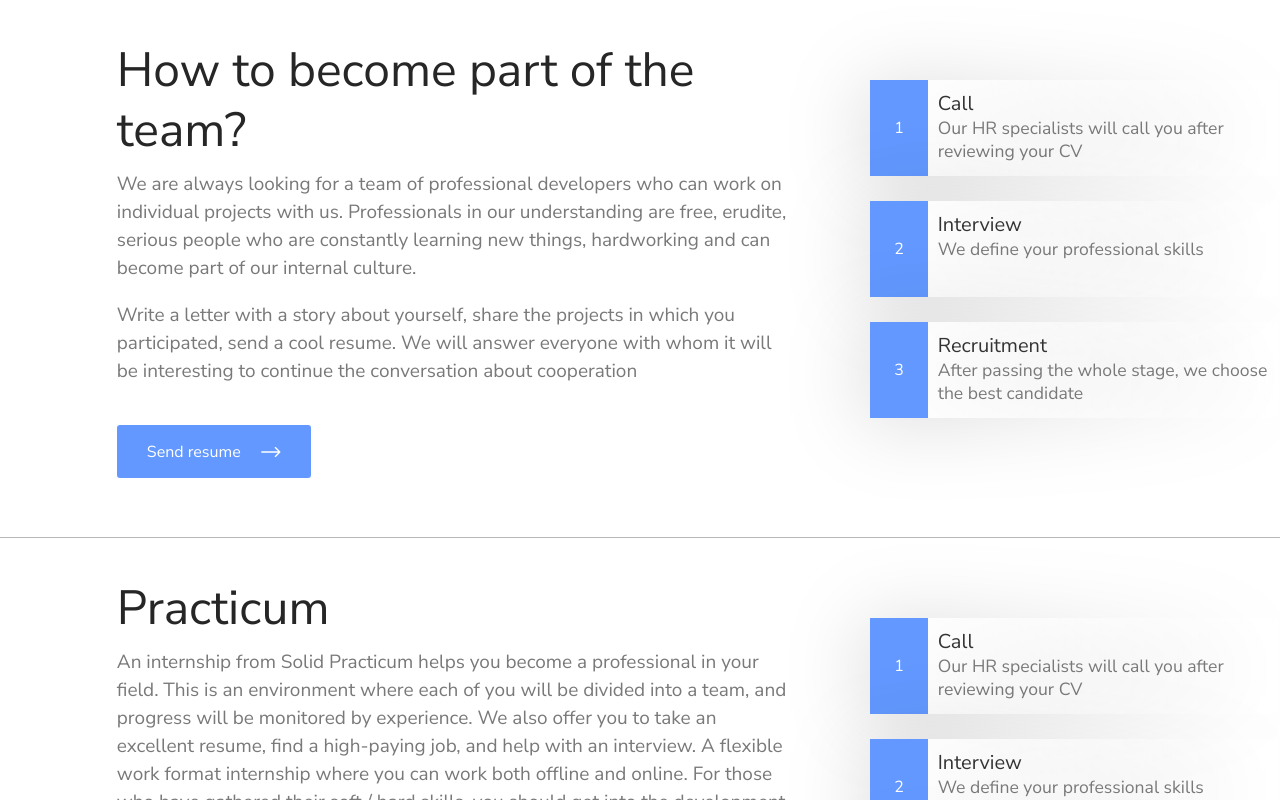
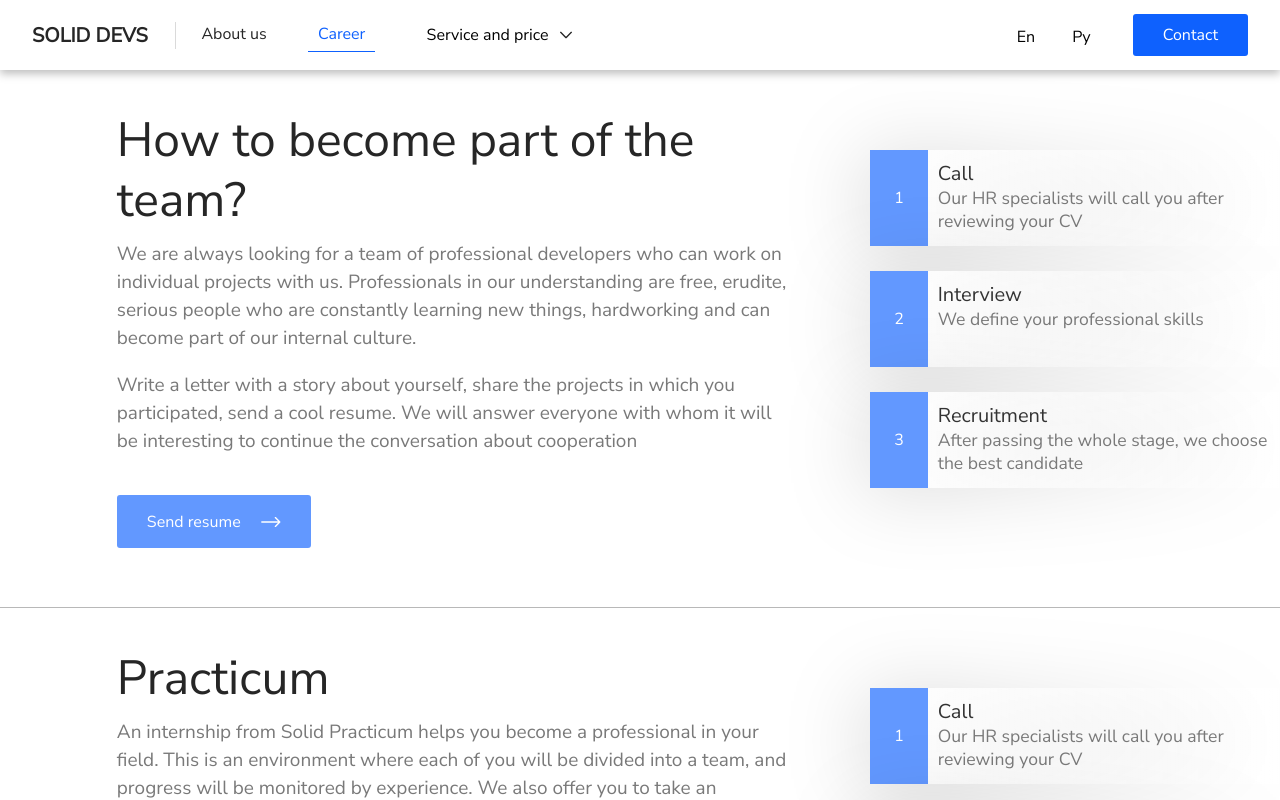
Before and after one commit to SolidDevs/solid-devs, a Next.js app: page /carier in a window 1280 px wide. Shown: the top 800 px of the page. Built offline with nearby package versions, Linux system fonts and the light colour scheme.

Commit message:
fix/header

```diff
--- a/public/assets/locales/en.json
+++ b/public/assets/locales/en.json
@@ -4,12 +4,13 @@
   "header" : {
     "about" : "About us",
     "career" : "Career",
-    "service" : "Service" ,
-    "languageRu" :  "Ru",
-    "languageEn" :  "En",
-    "languageFullRu" :  "Russia",
-    "languageFullEn" :  "English",
-    "button" : "Contact"
+    "service" : "Service and price" ,
+    "button" : "Contact",
+    "our_services" : "Our service",
+    "mvp" : "Development of MVP applications",
+    "ux-ui" : " UX/UI design services",
+    "mobile" : "Mobile application development",
+    "chat" : "Chat application development"
   },
   "itProjects": {
     "title__crypto": "Crypto and blockchain",
--- a/public/assets/locales/ru.json
+++ b/public/assets/locales/ru.json
@@ -10,11 +10,12 @@
     "about" : "О нас",
     "career" : "Карьера",
     "service" : "Услуги и цены",
-    "languageRu" :  "Рус",
-    "languageEn" :  "Англ",
-    "languageFullRu" :  "Русский",
-    "languageFullEn" :  "Английский",
-    "button" : "Связаться"
+    "button" : "Связаться",
+    "our_services" : "Наши услуги",
+    "mvp" : "Разработка MVP приложений",
+    "ux-ui" : "Услуги UX/UI дизайна",
+    "mobile" : "Разработка мобильных приложений",
+    "chat" : "Разработка приложений для чата"
   },
   "serviceBlock": {
     "title": "Услуги по разработке программного обеспечения, на которых мы надираем задницы",
--- a/src/components/Header/Header.jsx
+++ b/src/components/Header/Header.jsx
@@ -7,56 +7,28 @@ import { useRouter } from "next/router";
 import Button from "../Button/Button";
 import i18n from "i18next";
 import { navs } from "@/constants/header";
+import { modal_navs } from "@/constants/header";
 
 const Header = () => {
-  const { t } = i18n;
-  const [isOpen, setIsOpen] = useState(false);
-  const [isRussianLanguage, setIsRussianLanguage] = useState(false);
+  const { t ,language } = i18n;
+  const [isModalOpen, setIsModalOpen] = useState(false);
+  const [lan ,setLan] = useState(false)
   const { route } = useRouter();
-  const handleClick = () => setIsOpen(!isOpen);
+  const handleClick = () => setIsModalOpen(!isModalOpen);
   const change = () => {
-    setIsOpen(!isOpen);
-    setIsRussianLanguage(!isRussianLanguage);
-    i18n.changeLanguage(isRussianLanguage ? "en" : "ru");
+    i18n.changeLanguage( !lan ? "ru" : "en");
   };
-
-  const language = useMemo(
-    () => (isRussianLanguage ? t("header.languageRu") : t("header.languageEn")),
-    [isRussianLanguage]
-  );
-  const languageFull = useMemo(
-    () =>
-      isRussianLanguage
-        ? t("header.languageFullRu")
-        : t("header.languageFullEn"),
-    [isRussianLanguage]
-  );
-  const languageSecondFull = useMemo(
-    () =>
-      !isRussianLanguage
-        ? t("header.languageFullRu")
-        : t("header.languageFullEn"),
-    [isRussianLanguage]
-  );
-  const languageSelect = useMemo(() => {
-    return (
-      isOpen && (
-        <label
-          className={scss.header__select}
-          style={{ right: isRussianLanguage ? "200px" : "177px" }}
-        >
-          <p onClick={change}>{languageSecondFull}</p>
-          <p>{languageFull}</p>
-        </label>
-      )
-    );
-  }, [isOpen]);
-
+  const ru = () => {
+    setLan(true)
+    change()
+  }
+  const en = () => {
+    setLan(false)
+    change()
+  }
   const headerNavs = useMemo(
     () =>
-      navs.map(
-        ({ link, text }) => (
-          (
+      navs.map(({ link, text }) => (
         <Link
           key={link}
           href={link}
@@ -68,11 +40,29 @@ const Header = () => {
         >
           <p>{t(text)}</p>
         </Link>
+      )),
+    [route,language]
+  );
+
+  const modal__navs = useMemo(() =>
+    modal_navs.map(({ text, link }) => (
+      <Link key={link} href={link} className={scss.modal__nav}>
+        {t(text)}
+      </Link>
+    )),[language]
+  );
+  const modal = useMemo(() => {
+    return (
+      isModalOpen && (
+        <section className={scss.modal} onClick={handleClick}>
+          <main onClick={event => event.stopPropagation()}>
+            <h2>{t("header.our_services")}</h2>
+            <nav>{modal__navs}</nav>
+          </main>
+        </section>
       )
-        )
-      ),
-    [route, isOpen]
     );
+  }, [isModalOpen,language]);
 
   return (
     <section className={scss.header}>
@@ -80,18 +70,26 @@ const Header = () => {
         <Link href={"/"}>
           <span className={scss.header__title}>SOLID DEVS</span>
         </Link>
-        <nav className={scss.header__navs}>{headerNavs}</nav>
+        <nav className={scss.header__navs}>
+          {headerNavs}
+          <label
+            className={scss.header__option}
+            onClick={handleClick}
+            style={{background : isModalOpen ? "#F5F5F5" : "$white"}}
+          >
+            <p>{t("header.service")}</p>
+            <Image src={arrow} alt="arrow" width={16} height={8} />
+          </label>
+        </nav>
       </aside>
       <aside className={scss.header_right}>
-        <div className={scss.header__language} onClick={handleClick}>
-          <p style={{ marginRight: isRussianLanguage ? "40px" : "45px" }}>
-            {language}
-          </p>
-          <Image src={arrow} alt="arrow" width={16} height={8} />
+        <div className={scss.header__language}>
+          <p onClick={en}>En</p>
+          <p onClick={ru}>Ру</p>
         </div>
         <Button title={t("header.button")} withArrow={false} />
-        {languageSelect}
       </aside>
+      {modal}
     </section>
   );
 };
--- a/src/components/Header/Header.module.scss
+++ b/src/components/Header/Header.module.scss
@@ -15,12 +15,12 @@
     display: flex;
     justify-content: flex-start;
     align-items: center;
-    width: 50%;
+    width: 70%;
     @media (max-width: 1400px) {
-      width: 70%;
+      width: 100%;
     }
     .header__title {
-      padding: 5px 27px;
+      padding-right: 27px;
       border-right: 1px solid #dadada;
       font-family: "Nunito Sans";
       font-style: normal;
@@ -68,6 +68,12 @@
         display: flex;
         align-items: center;
         cursor: pointer;
+        height: 37px;
+        margin-top: 9px;
+        padding: 0 20px;
+        &:hover {
+          background: #f5f5f5;
+        }
         p {
           padding: 0;
         }
@@ -81,50 +87,53 @@
     display: flex;
     width: 40%;
     justify-content: flex-end;
+    align-items: center;
     gap: 30px;
-    @media (max-width: 1400px) {
-      width: 25%;
-    }
     .header__language {
-      border: 1px solid #a2a2a2;
-      border-radius: 3px;
-      width: 120px;
-      height: 42px;
       display: flex;
-      align-items: center;
-      justify-content: space-between;
-      padding: 0 10px;
-      cursor: pointer;
-      &:hover {
-        background: rgba(0, 0, 0, 0);
+      gap: 13px;
+      p {
+        cursor: pointer;
+        border-radius: 3px;
+        height: 42px;
+        padding: 12px;
+        &:hover{
+        background: #f1f1f1;
+      }
       }
     }
-    .header__select {
-      position: fixed;
-      top: 75px;
-      right: 194px;
+  }
+  .modal {
+    position: fixed;
+    left: 0;
+    top: 70px;
+    width: 100%;
+    height: 100vh;
+    background: rgba(0, 0, 0, 0.3);
+    border-top: 1px solid #dadada;
+    animation: show 0.5s ;
+    main {
       background: $white;
-      width: 120px;
-      display: flex;
-      flex-direction: column;
-      border-radius: 3px;
-      box-shadow: 0 0 60px rgba(14, 42, 71, 0.25);
-      animation-timing-function: ease-in-out;
-      animation: 1s show ease;
-      p {
-        padding: 10px;
+      padding: 30px;
+      box-shadow: 0px 2px 4px rgba(0, 0, 0, 0.25);
+      border-radius: 0px 0px 3px 3px;
+      h2 {
         margin: 0;
-        font-family: "Nunito Sans";
-        font-style: normal;
-        background: $white;
-        font-weight: 400;
-        font-size: 14px;
-        line-height: 22px;
-        text-align: center;
-        cursor: pointer;
-        &:hover {
-          opacity: 0.7;
-          background: #c8c8c8;
+      }
+      nav {
+        margin-top: 30px;
+        display: flex;
+        flex-direction: column;
+        gap: 30px;
+        .modal__nav{
+          font-style: normal;
+          font-weight: 400;
+          font-size: 18px;
+          line-height: 25px;
+          color: #797979;
+          &:hover{
+            color: #0E61FE;
+          }
         }
       }
     }
--- a/src/constants/header.js
+++ b/src/constants/header.js
@@ -4,11 +4,26 @@ export const navs = [
     text: "header.about",
   },
   {
-    link: "/career",
+    link: "/carier",
     text: "header.career",
+  }
+];
+
+export const  modal_navs = [
+  {
+    text : "header.mvp",
+    link : "/mvp"
   },
   {
-    link: "/webService",
-    text: "header.service",
+    text : "header.ux-ui",
+    link : "/ux-ui"
   },
-];
+  {
+    text : "header.mobile",
+    link : "/mobile"
+  },
+  {
+    text : "header.chat",
+    link : "/chat"
+  }
+]
--- a/src/pages/CarierPage.jsx
+++ b/src/pages/CarierPage.jsx
@@ -1,9 +1,11 @@
 import Footer from "@/components/Footer/Footer";
+import Header from "@/components/Header/Header";
 import CarierInfoBlock from "@/components/carierInfoBlock/CarierInfoBlock";
 
 const CarierPage = () => {
   return (
     <>
+      <Header/>
       <CarierInfoBlock variant='team' />
       <CarierInfoBlock variant='practicum' />
       <Footer />
--- a/src/pages/WebServicePage.jsx
+++ b/src/pages/WebServicePage.jsx
@@ -1,8 +1,10 @@
 import Footer from "@/components/Footer/Footer";
+import Header from "@/components/Header/Header";
 import WebMain from "@/components/webMain/WebMain";
 const WebServicePage = () => {
   return (
     <>
+      <Header/>
       <WebMain />
       <Footer />
     </>
```
Also changed, not shown: 1 other file (tests, documents, lock files or other folders). Lines whose indentation alone changed are shown as unchanged.
